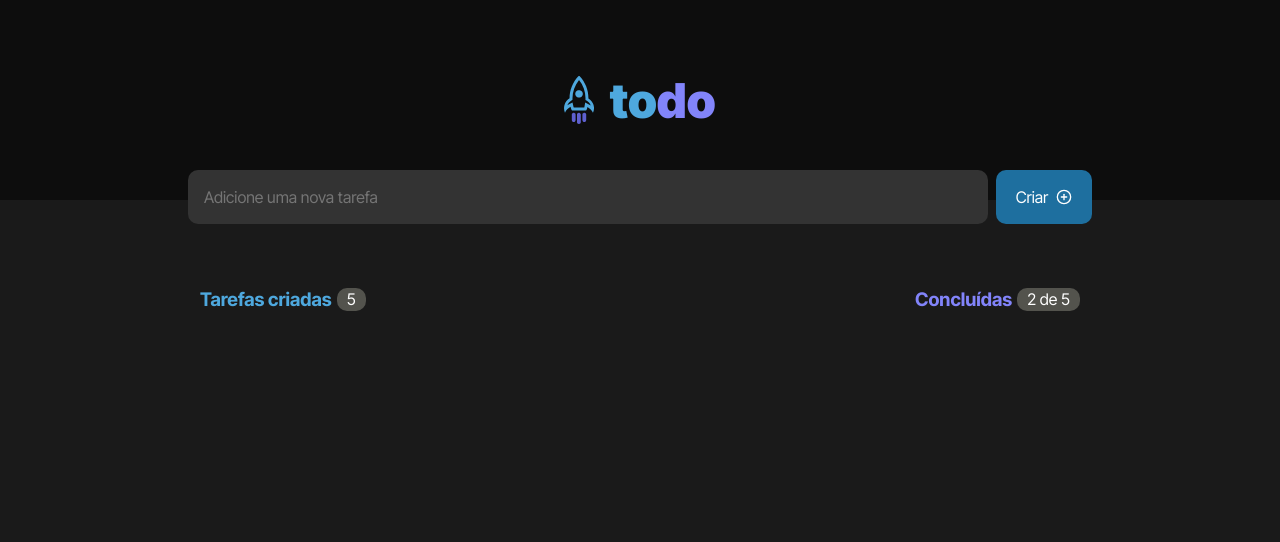
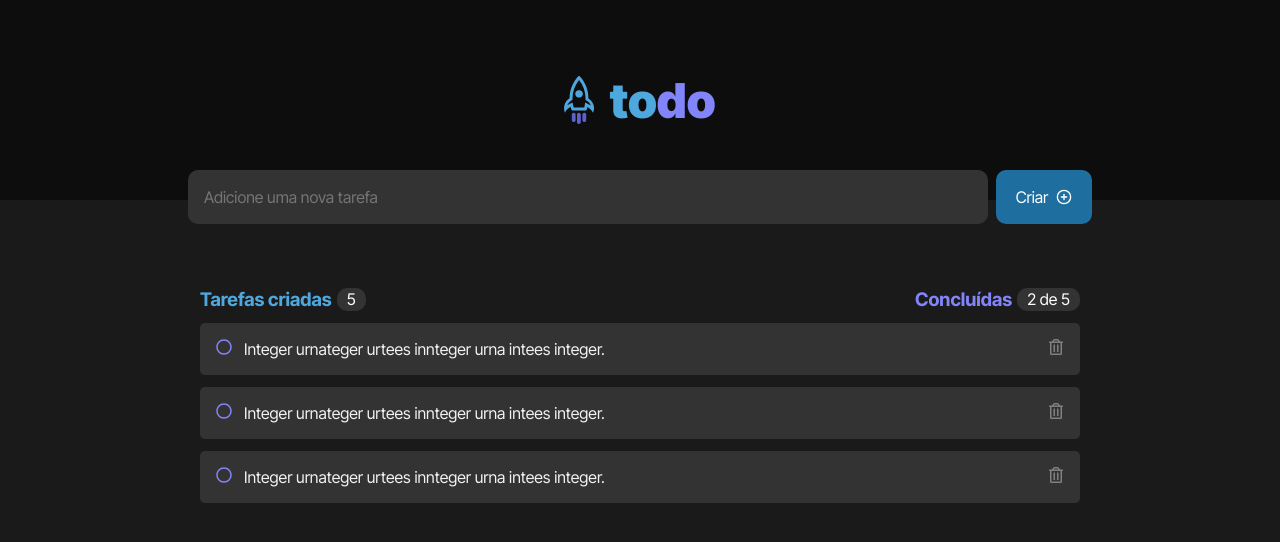
Before and after one commit to ColellaDev/ToDo-List, a React (Vite) app: page / in a window 1280 px wide. Shown: the top 542 px of the page. Built offline with nearby package versions, Linux system fonts and the light colour scheme.

Commit message:
Implementado Lista de Tarefas

```diff
--- a/src/App.tsx
+++ b/src/App.tsx
@@ -2,7 +2,7 @@ import "./global.css"
 
 import { Header } from "./components/Header"
 import { CriarTarefa } from './components/CriarTarefa'
-import { Tarefas } from "./components/Tarefas"
+import { ListaTarefas } from "./components/ListaTarefas"
 
 export function App() {
 
@@ -10,7 +10,7 @@ export function App() {
     <>
     <Header/>
     <CriarTarefa/>
-    <Tarefas/>
+    <ListaTarefas/>
     </>
   )
 }
--- a/src/components/Tarefas.module.css
+++ b/src/components/ListaTarefas.module.css
@@ -1,16 +1,13 @@
-.tarefas {
+.listaTarefas {
     display: flex;
-    justify-content: center;
-    margin-top: 64px;
-
+    flex-direction: column;
+    max-width: 55rem;
+    margin: 64px auto;
 }
 
 .contadores {
     display: flex;
     justify-content: space-between;
-    width: 55rem;
-
-
 }
 
 .contadores div {
@@ -19,12 +16,11 @@
 }
 
 .contadores span {
-    background-color: rgb(83, 83, 77);
+    background: var(--gray-400);
     padding: 1px 10px;
     border-radius: 10px;
     color: var(--white);
 }
-
 
 .tarefasCriadas {
     color: var(--blue-100);
--- a/src/components/Tarefas.tsx
+++ b/src/components/ListaTarefas.tsx
@@ -1,8 +1,9 @@
-import styles from './Tarefas.module.css';
+import styles from './ListaTarefas.module.css';
+import { Tarefa } from "./Tarefa";
 
-export function Tarefas() {
+export function ListaTarefas() {
     return (
-        <div className={styles.tarefas}>
+        <div className={styles.listaTarefas}>
 
              <div className={styles.contadores}>
                 <div className={styles.tarefasCriadas}>
@@ -15,6 +16,13 @@ export function Tarefas() {
                 </div>
             </div>
 
+            <div className={styles.tarefas}>
+            <Tarefa/>
+            <Tarefa/>
+            <Tarefa/>
+            </div>
+
+
         </div>
     )
 }
--- /dev/null
+++ b/src/components/Tarefa.module.css
@@ -0,0 +1,31 @@
+.tarefa {
+    display: flex;
+
+    background: var(--gray-400);
+    padding: 16px;
+    border-radius: 5px;
+    margin-top: 12px;
+    gap: 12px;
+}
+
+.tarefa p {
+   width: 55rem;
+}
+
+.deletarTarefa {
+    background: transparent;
+    border: none;
+    color: var( --gray-300);
+    cursor: pointer;
+}
+
+.deletarTarefa:hover {
+    color: var( --red);
+}
+
+.checkTarefa{
+    background: transparent;
+    border: none;
+    color: var(--purple-100);
+    cursor: pointer;
+}
--- /dev/null
+++ b/src/components/Tarefa.tsx
@@ -0,0 +1,22 @@
+import styles from "./Tarefa.module.css";
+import { FaRegTrashAlt } from "react-icons/fa";
+import { FaRegCircle } from "react-icons/fa";
+import { FaCheckCircle } from "react-icons/fa";
+
+export function Tarefa() {
+    return (
+        <div className={styles.tarefa}>
+
+            <button className={styles.checkTarefa}>
+                <FaRegCircle/>
+            </button>
+
+           <p>Integer urnateger urtees innteger urna intees integer.</p>
+
+           <button className={styles.deletarTarefa} title="Deletar tarefa">
+                <FaRegTrashAlt />
+           </button>
+
+         </div>
+    )
+}
--- a/src/global.css
+++ b/src/global.css
@@ -35,3 +35,15 @@ body, input, textarea, button {
   font-weight: 400;
   font-size: 1rem;
 }
+
+@media (max-width: 768px) {
+  html {
+    font-size: 87.5%;
+  }
+}
+
+@media (max-width: 425px) {
+  html {
+    font-size: 70%;
+  }
+}
```
